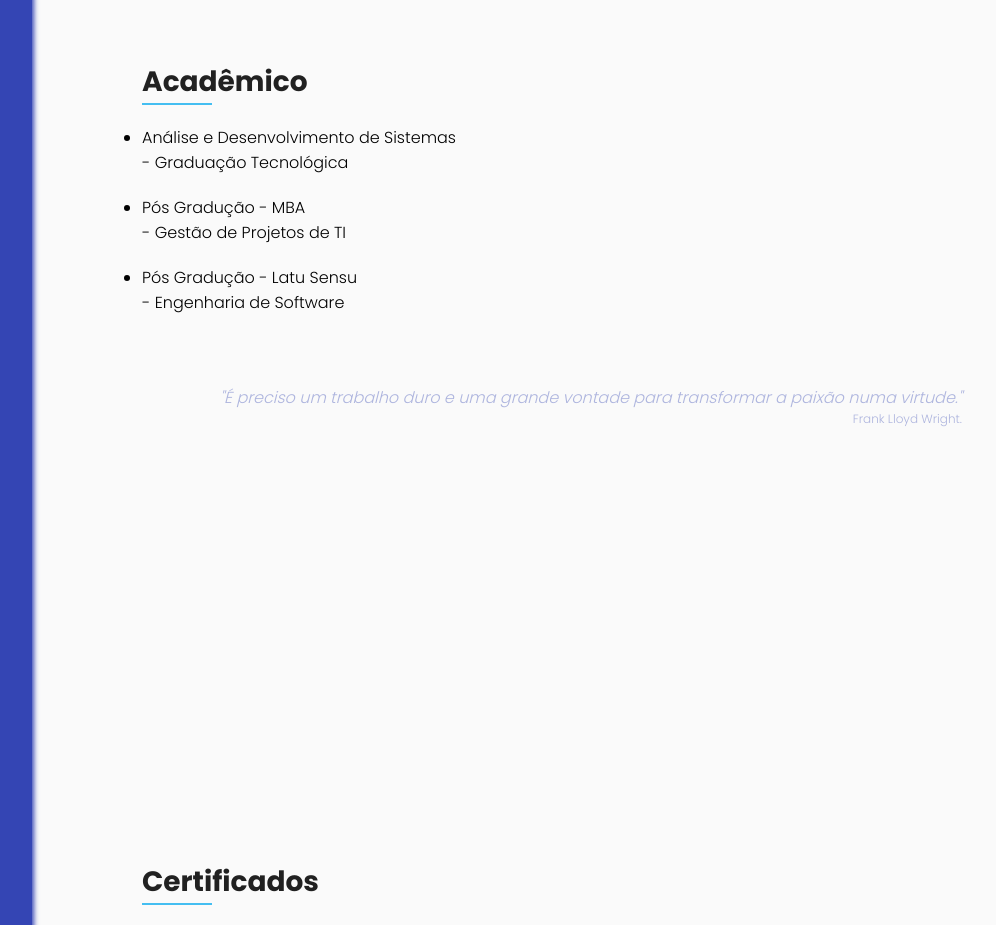
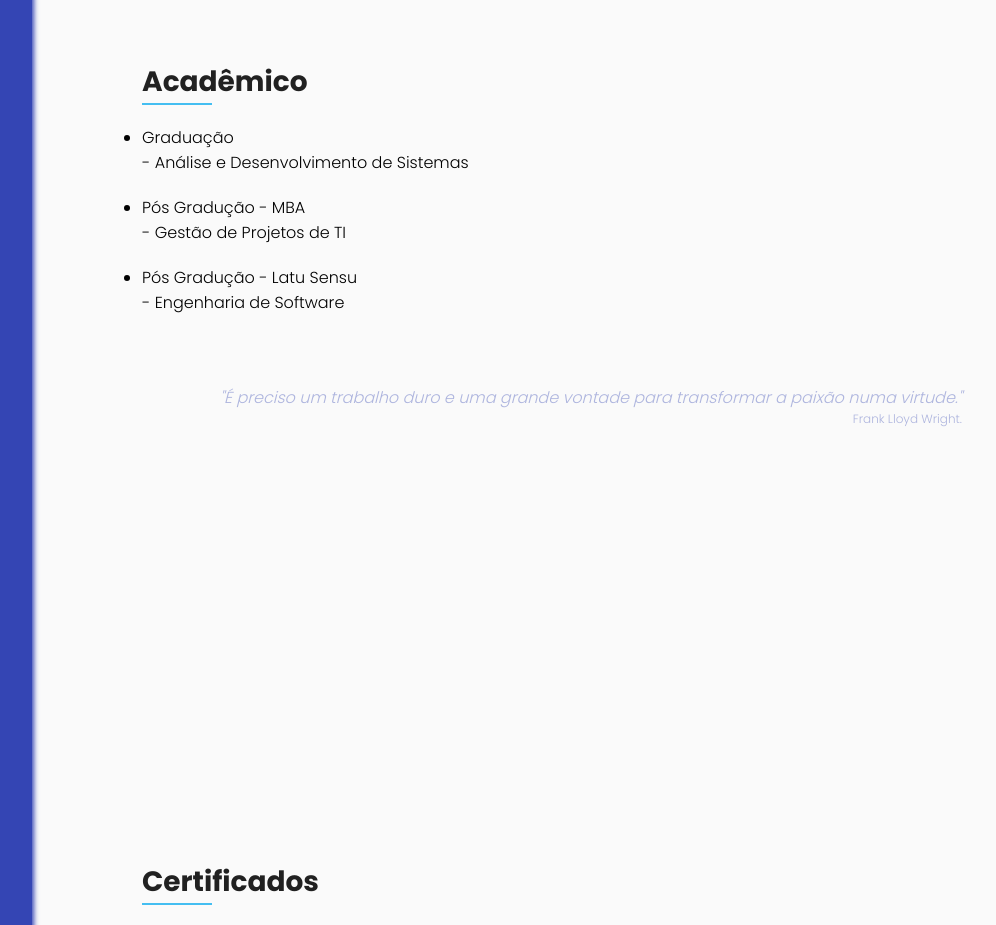
Before and after one commit to danieltvaz/danieltvaz.github.io, a React (Create React App) app: page / in a window 1280 px wide. Shown: the part 2580-3505 px from the top of the page, without its empty margins (238-1234 px from the left). Built offline with nearby package versions, Linux system fonts and the light colour scheme.

Commit message:
fix academic description

```diff
--- a/src/pages/Academic.jsx
+++ b/src/pages/Academic.jsx
@@ -9,8 +9,8 @@ export default function Academic() {
       <SectionTitle>Acadêmico</SectionTitle>
       <List data={[
         {
-          title: 'Análise e Desenvolvimento de Sistemas',
-          description: 'Graduação Tecnológica'
+          title: 'Graduação',
+          description: 'Análise e Desenvolvimento de Sistemas'
         },
         {
           title: 'Pós Gradução - MBA',
```
